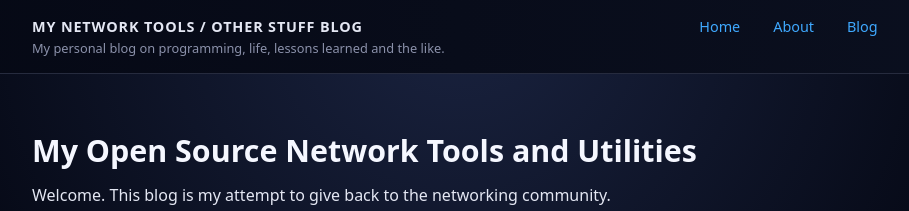
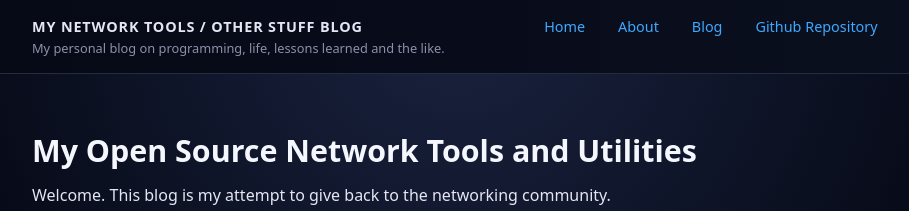
Before and after one commit to robertkuhn4512/robertkuhn4512.github.io, a Jekyll site: the page built from index.md, in a window 1280 px wide. Shown: the top 211 px of the page, without its empty margins (182-1091 px from the left). Built offline with Jekyll 4.4.1, drawn with Linux system fonts in a browser that asks for light colours.

Commit message:
initial release of github link

```diff
--- a/_config.yml
+++ b/_config.yml
@@ -7,6 +7,7 @@ baseurl: ""  # for user/organization pages; set to "/repo-name" for project page
 author:
   name: "Robert Kuhn"
   email: "robertkuhn4512@gmail.com"
+  github_link: "https://github.com/robertkuhn4512/NETWORK_TOOLS"
 
 # GitHub Pages will auto-enable safe plugins; we keep it simple.
 markdown: kramdown
--- a/_layouts/default.html
+++ b/_layouts/default.html
@@ -21,6 +21,7 @@
         <a href="{{ "/" | relative_url }}">Home</a>
         <a href="{{ "/about" | relative_url }}">About</a>
         <a href="{{ "/blog" | relative_url }}">Blog</a>
+        <a href="https://github.com/robertkuhn4512/NETWORK_TOOLS">Github Repository</a>
       </nav>
     </div>
   </header>
```
